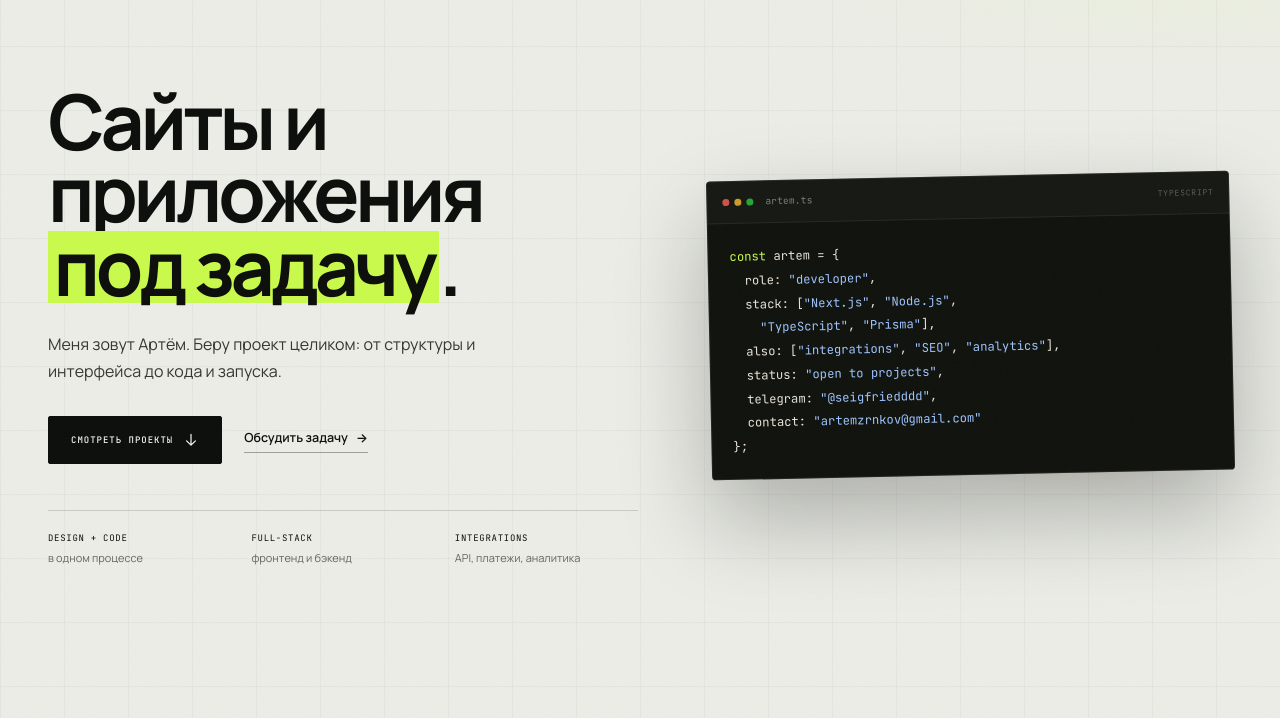
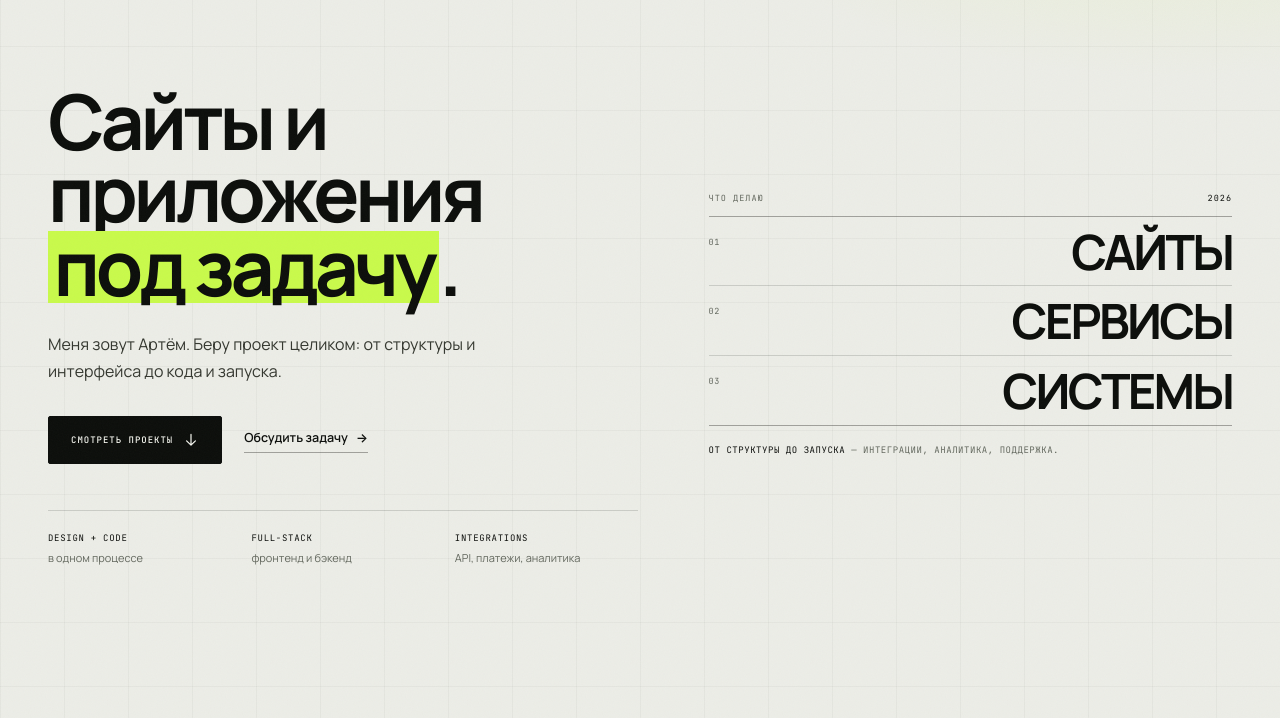
Before and after one commit to bakkka/portfolio, a plain HTML site: page index.html in a window 1280 px wide. Shown: the part 82-800 px from the top of the page. Drawn offline with Linux system fonts and the light colour scheme.

Commit message:
Replace hero code card with typographic directions block

```diff
--- a/assets/css/style.css
+++ b/assets/css/style.css
@@ -565,111 +565,75 @@ ol {
   perspective: 1000px;
 }
 
-.visual-glow {
-  position: absolute;
-  inset: -18% -16%;
-  z-index: -1;
-  background:
-    radial-gradient(closest-side, rgba(43, 74, 242, 0.16), transparent 72%),
-    radial-gradient(closest-side at 65% 70%, rgba(169, 82, 47, 0.16), transparent 70%);
-  filter: blur(10px);
-  pointer-events: none;
-}
-
-.code-card {
+.poster {
   position: relative;
-  overflow: hidden;
-  border-radius: 4px;
-  background: #10120d;
-  color: #e9e3d8;
-  box-shadow: 0 40px 90px rgba(12, 14, 11, 0.28), inset 0 0 0 1px rgba(255, 255, 255, 0.08);
-  transform: rotate(-1.2deg);
-  transition: transform 0.5s var(--ease), box-shadow 0.5s var(--ease);
-}
-
-.code-card:hover {
-  transform: rotate(0deg) translateY(-4px);
-  box-shadow: 0 54px 110px rgba(18, 17, 15, 0.32), inset 0 0 0 1px rgba(255, 255, 255, 0.09);
-}
-
-.code-bar {
-  display: flex;
-  align-items: center;
-  gap: 12px;
-  height: 43px;
-  padding: 0 16px;
-  border-bottom: 1px solid rgba(255, 255, 255, 0.07);
-  background: rgba(255, 255, 255, 0.025);
-}
-
-.code-dots {
-  display: flex;
-  gap: 5px;
-}
-
-.code-dots i {
-  width: 7px;
-  height: 7px;
-  border-radius: 50%;
-  background: #ff5f57;
-  opacity: 0.8;
-}
-
-.code-dots i:nth-child(2) {
-  background: #febc2e;
-}
-
-.code-dots i:nth-child(3) {
-  background: #28c840;
-}
-
-.code-file {
+}
+
+.poster-head {
+  display: flex;
+  align-items: baseline;
+  justify-content: space-between;
+  gap: 16px;
+  padding-bottom: 10px;
+  border-bottom: 1px solid var(--line-strong);
   font-family: var(--mono);
-  font-size: 9.5px;
-  letter-spacing: 0.02em;
-  color: rgba(255, 253, 247, 0.45);
-}
-
-.code-lang {
-  margin-left: auto;
+  font-size: 8.5px;
+  letter-spacing: 0.12em;
+  text-transform: uppercase;
+  color: var(--muted);
+}
+
+.poster-head > span:last-child {
+  color: var(--ink);
+}
+
+.poster-list {
+  border-bottom: 1px solid var(--line-strong);
+}
+
+.poster-list li {
+  display: grid;
+  grid-template-columns: 34px minmax(0, 1fr);
+  gap: 10px;
+  align-items: start;
+  padding: 13px 0 11px;
+  border-bottom: 1px solid var(--line);
+}
+
+.poster-list li:last-child {
+  border-bottom: 0;
+}
+
+.poster-num {
+  padding-top: 6px;
   font-family: var(--mono);
-  font-size: 8px;
-  letter-spacing: 0.1em;
+  font-size: 8.5px;
+  letter-spacing: 0.08em;
+  color: var(--muted);
+}
+
+.poster-word {
+  justify-self: end;
+  text-align: right;
+  font-size: clamp(30px, 3.8vw, 54px);
+  font-weight: 700;
+  line-height: 0.92;
+  letter-spacing: -0.055em;
   text-transform: uppercase;
-  color: rgba(255, 253, 247, 0.3);
-}
-
-.code-body {
-  margin: 0;
-  padding: 22px 22px 20px;
-  overflow-x: auto;
+}
+
+.poster-foot {
+  margin: 16px 0 0;
   font-family: var(--mono);
-  font-size: clamp(10.5px, 1.05vw, 12.2px);
-  line-height: 1.95;
-  color: #e9e3d8;
-  tab-size: 2;
-}
-
-.code-body code {
-  font-family: inherit;
-}
-
-.c-key {
-  color: var(--acid);
-}
-
-.c-str {
-  color: #9fc4ff;
-}
-
-.code-caret {
-  display: inline-block;
-  width: 7px;
-  height: 14px;
-  margin-left: 2px;
-  background: var(--cobalt-soft);
-  vertical-align: -2px;
-  animation: blink 1.1s steps(1) infinite;
+  font-size: 9px;
+  line-height: 1.8;
+  letter-spacing: 0.06em;
+  text-transform: uppercase;
+  color: var(--muted);
+}
+
+.poster-mark {
+  color: var(--ink);
 }
 
 .visual-note {
@@ -1612,17 +1576,6 @@ ol {
   transform: none;
 }
 
-@keyframes blink {
-  0%,
-  48% {
-    opacity: 1;
-  }
-  49%,
-  100% {
-    opacity: 0;
-  }
-}
-
 @media (prefers-reduced-motion: reduce) {
   html {
     scroll-behavior: auto;
@@ -1634,12 +1587,7 @@ ol {
     transition: none;
   }
 
-  .code-caret {
-    animation: none;
-  }
-
   .browser,
-  .code-card,
   .browser-screen img {
     transition: none;
   }
@@ -1727,6 +1675,10 @@ ol {
     max-width: 620px;
     margin-inline: auto;
     width: 100%;
+  }
+
+  .poster-word {
+    font-size: clamp(34px, 7vw, 52px);
   }
 
   .visual-note {
@@ -1842,14 +1794,8 @@ ol {
     font-size: 10px;
   }
 
-  .code-card {
-    transform: none;
-  }
-
-  .code-body {
-    padding: 18px 16px;
-    font-size: 10.2px;
-    line-height: 1.85;
+  .poster-word {
+    font-size: clamp(30px, 9vw, 44px);
   }
 
   .section {
--- a/assets/js/main.js
+++ b/assets/js/main.js
@@ -347,23 +347,4 @@
       }, 2400);
     });
   });
-
-  const tiltCard = $('[data-tilt]');
-  if (tiltCard && window.matchMedia('(hover: hover) and (pointer: fine)').matches) {
-    const reduced = window.matchMedia('(prefers-reduced-motion: reduce)');
-
-    tiltCard.addEventListener('pointermove', (event) => {
-      if (reduced.matches) return;
-      const rect = tiltCard.getBoundingClientRect();
-      const x = (event.clientX - rect.left) / rect.width - 0.5;
-      const y = (event.clientY - rect.top) / rect.height - 0.5;
-      tiltCard.style.transition = 'transform .12s linear';
-      tiltCard.style.transform = `rotate(${-1.2 + x * 1.2}deg) rotateX(${-y * 2}deg) rotateY(${x * 2.4}deg)`;
-    });
-
-    tiltCard.addEventListener('pointerleave', () => {
-      tiltCard.style.transition = '';
-      tiltCard.style.transform = '';
-    });
-  }
 })();
--- a/index.html
+++ b/index.html
@@ -117,23 +117,20 @@
         </div>
 
         <div class="hero-visual reveal">
-          <div class="visual-glow" aria-hidden="true"></div>
-          <div class="code-card" data-tilt>
-            <div class="code-bar">
-              <span class="code-dots" aria-hidden="true"><i></i><i></i><i></i></span>
-              <span class="code-file">artem.ts</span>
-              <span class="code-lang">TypeScript</span>
+          <aside class="poster" aria-label="Направления работы">
+            <div class="poster-head">
+              <span>Что делаю</span>
+              <span>2026</span>
             </div>
-            <pre class="code-body" aria-label="Кратко обо мне в виде кода"><code><span class="c-key">const</span> artem = {
-  role: <span class="c-str">"developer"</span>,
-  stack: [<span class="c-str">"Next.js"</span>, <span class="c-str">"Node.js"</span>,
-    <span class="c-str">"TypeScript"</span>, <span class="c-str">"Prisma"</span>],
-  also: [<span class="c-str">"integrations"</span>, <span class="c-str">"SEO"</span>, <span class="c-str">"analytics"</span>],
-  status: <span class="c-str">"open to projects"</span>,
-  telegram: <span class="c-str">"@seigfriedddd"</span>,
-  contact: <span class="c-str">"artemzrnkov@gmail.com"</span>
-};<span class="code-caret" aria-hidden="true"></span></code></pre>
-          </div>
+
+            <ol class="poster-list">
+              <li><span class="poster-num" aria-hidden="true">01</span><span class="poster-word">Сайты</span></li>
+              <li><span class="poster-num" aria-hidden="true">02</span><span class="poster-word">Сервисы</span></li>
+              <li><span class="poster-num" aria-hidden="true">03</span><span class="poster-word">Системы</span></li>
+            </ol>
+
+            <p class="poster-foot"><span class="poster-mark">От структуры до запуска</span> — интеграции, аналитика, поддержка.</p>
+          </aside>
         </div>
       </div>
     </section>
```
Also changed, not shown: 1 other file.
